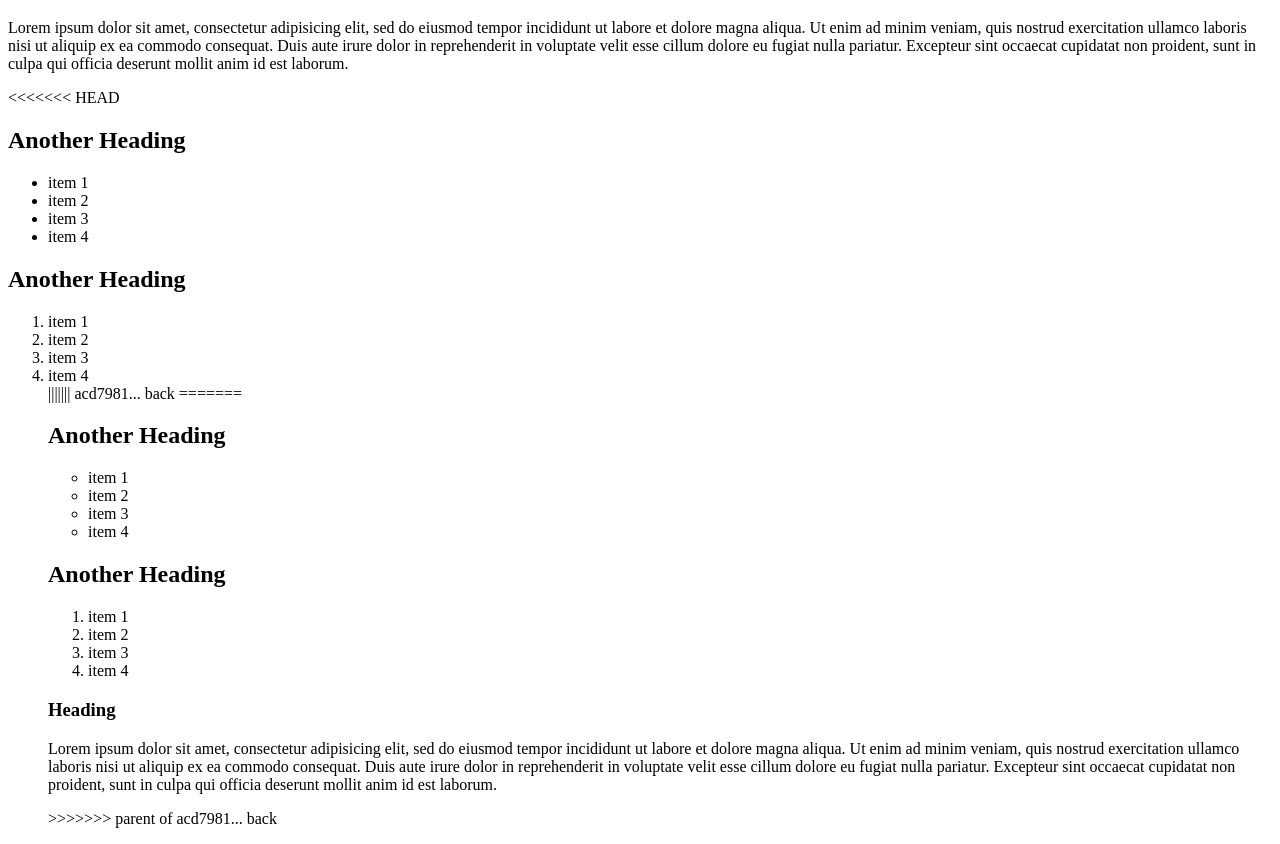
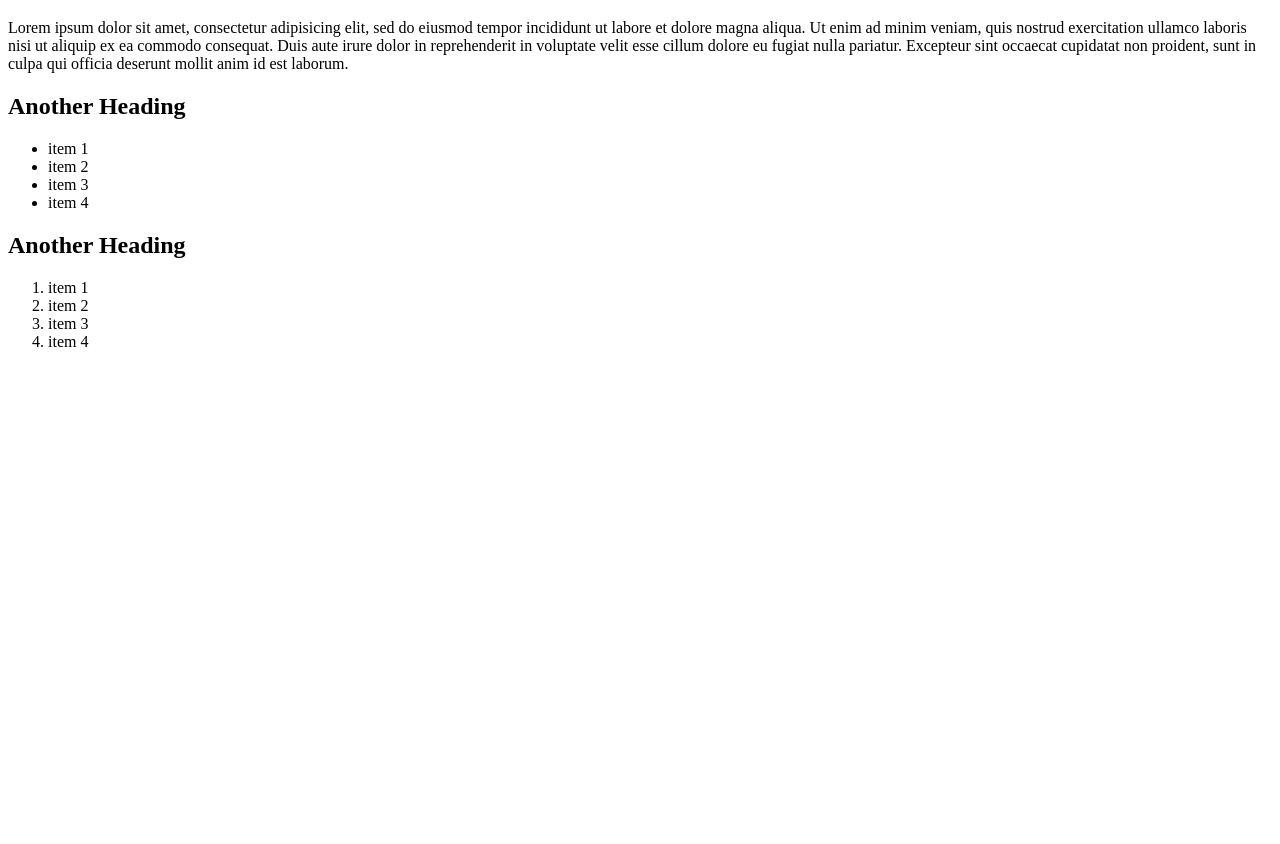
Before and after one commit to cvinczefullsail/wsd, a plain HTML site: page index.html in a window 1280 px wide. Shown: the part 61-905 px from the top of the page. After the commit the page ends 800 px from the top, so only its background shows below. Drawn offline with Linux system fonts and the light colour scheme.

```diff
--- a/index.html
+++ b/index.html
@@ -7,7 +7,6 @@
 	<body>
  		<h1>Heading Example</h1>
  		<p>Lorem ipsum dolor sit amet, consectetur adipisicing elit, sed do eiusmod tempor incididunt ut labore et dolore magna aliqua. Ut enim ad minim veniam, quis nostrud exercitation ullamco laboris nisi ut aliquip ex ea commodo consequat. Duis aute irure dolor in reprehenderit in voluptate velit esse cillum dolore eu fugiat nulla pariatur. Excepteur sint occaecat cupidatat non proident, sunt in culpa qui officia deserunt mollit anim id est laborum.</p>
-<<<<<<< HEAD
  		<h2>Another Heading</h2>
 		<ul>
 			<li>item 1</li>
@@ -21,24 +20,5 @@
 			<li>item 2</li>
 			<li>item 3</li>
 			<li>item 4</li>
-||||||| acd7981... back
-=======
- 		<h2>Another Heading</h2>
-		<ul>
-			<li>item 1</li>
-			<li>item 2</li>
-			<li>item 3</li>
-			<li>item 4</li>
-		</ul>
-		<h2>Another Heading</h2>
-		<ol>
-			<li>item 1</li>
-			<li>item 2</li>
-			<li>item 3</li>
-			<li>item 4</li>
-		</ol>
-		<h3>Heading</h3>
-		<p>Lorem ipsum dolor sit amet, consectetur adipisicing elit, sed do eiusmod tempor incididunt ut labore et dolore magna aliqua. Ut enim ad minim veniam, quis nostrud exercitation ullamco laboris nisi ut aliquip ex ea commodo consequat. Duis aute irure dolor in reprehenderit in voluptate velit esse cillum dolore eu fugiat nulla pariatur. Excepteur sint occaecat cupidatat non proident, sunt in culpa qui officia deserunt mollit anim id est laborum.</p>
  	</body>
->>>>>>> parent of acd7981... back
 </html>
```
